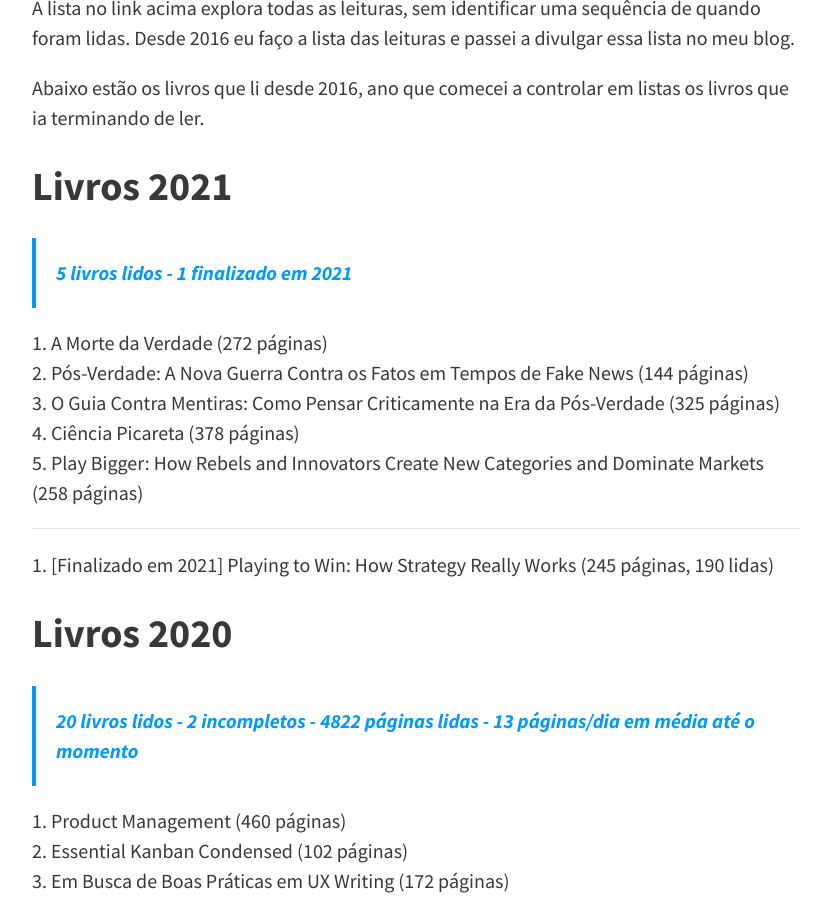
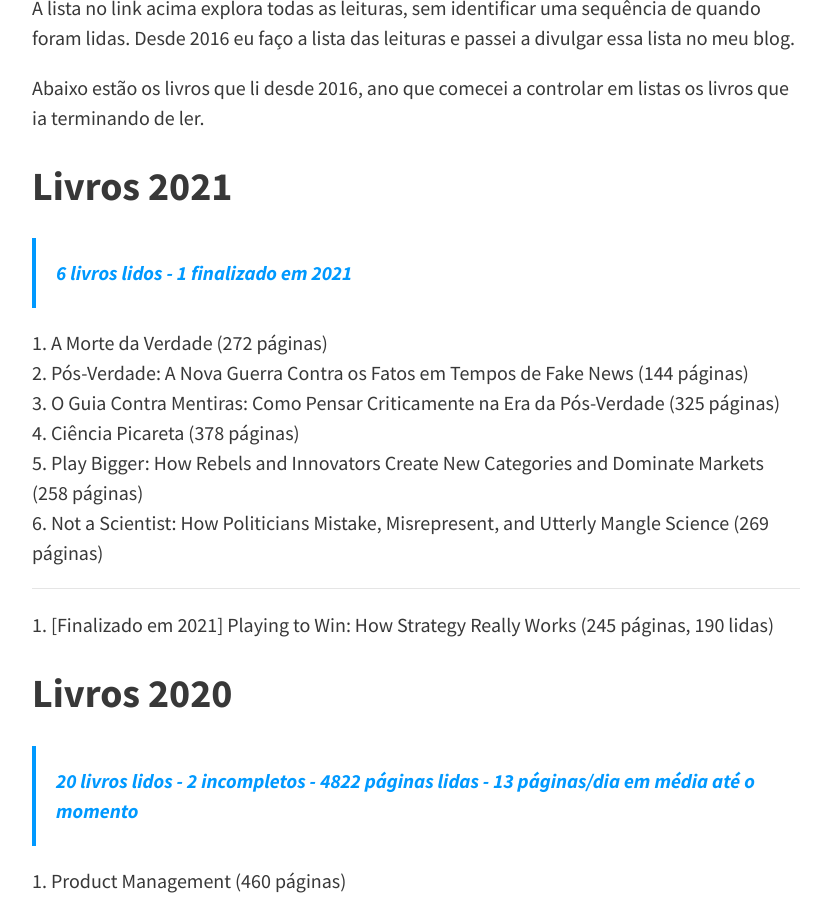
Before and after one commit to felipecbarbosa/felipecbarbosa.github.io, a Jekyll site: the page built from leituras.md, in a window 1280 px wide and 900 px high, scrolled down 852 px. Shown: the whole window, without its empty margins (224-1055 px from the left). Built offline with Jekyll 4.4.1, drawn with Linux system fonts in a browser that asks for light colours; nearby versions of some CDN libraries; comment, search, counter and statistics services are not loaded.

Commit message:
Added new book

```diff
--- a/leituras.md
+++ b/leituras.md
@@ -22,13 +22,14 @@ A lista no link acima explora todas as leituras, sem identificar uma sequência
 Abaixo estão os livros que li desde 2016, ano que comecei a controlar em listas os livros que ia terminando de ler.
 
 ## Livros 2021 {#livros-2021}
-> 5 livros lidos - 1 finalizado em 2021
+> 6 livros lidos - 1 finalizado em 2021
 
 1. A Morte da Verdade (272 páginas)
 2. Pós-Verdade: A Nova Guerra Contra os Fatos em Tempos de Fake News (144 páginas)
 3. O Guia Contra Mentiras: Como Pensar Criticamente na Era da Pós-Verdade (325 páginas)
 4. Ciência Picareta (378 páginas)
 5. Play Bigger: How Rebels and Innovators Create New Categories and Dominate Markets (258 páginas)
+6. Not a Scientist: How Politicians Mistake, Misrepresent, and Utterly Mangle Science (269 páginas)
 
 ---
 
```
